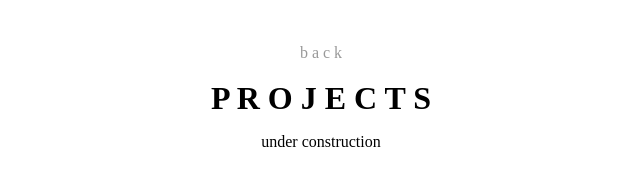
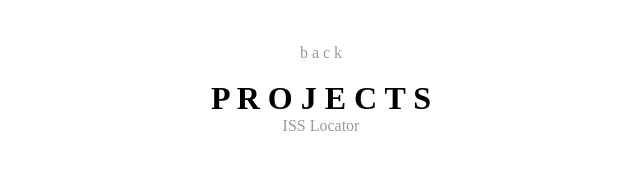
Before and after one commit to songbird6268174/site, a plain HTML site: page public/projects.html in a window 1280 px wide. Shown: the whole page, without its empty margins (319-959 px from the left). Drawn offline with Linux system fonts and the light colour scheme.

Commit message:
Update projects.html

```diff
--- a/public/projects.html
+++ b/public/projects.html
@@ -12,7 +12,7 @@
     <br><br>
     <h1>P R O J E C T S</h1>
 
-    <p>under construction</p>
+    <a href="/iss-locator" class="two">ISS Locator</a>
 
   </body>
 </html>
```
